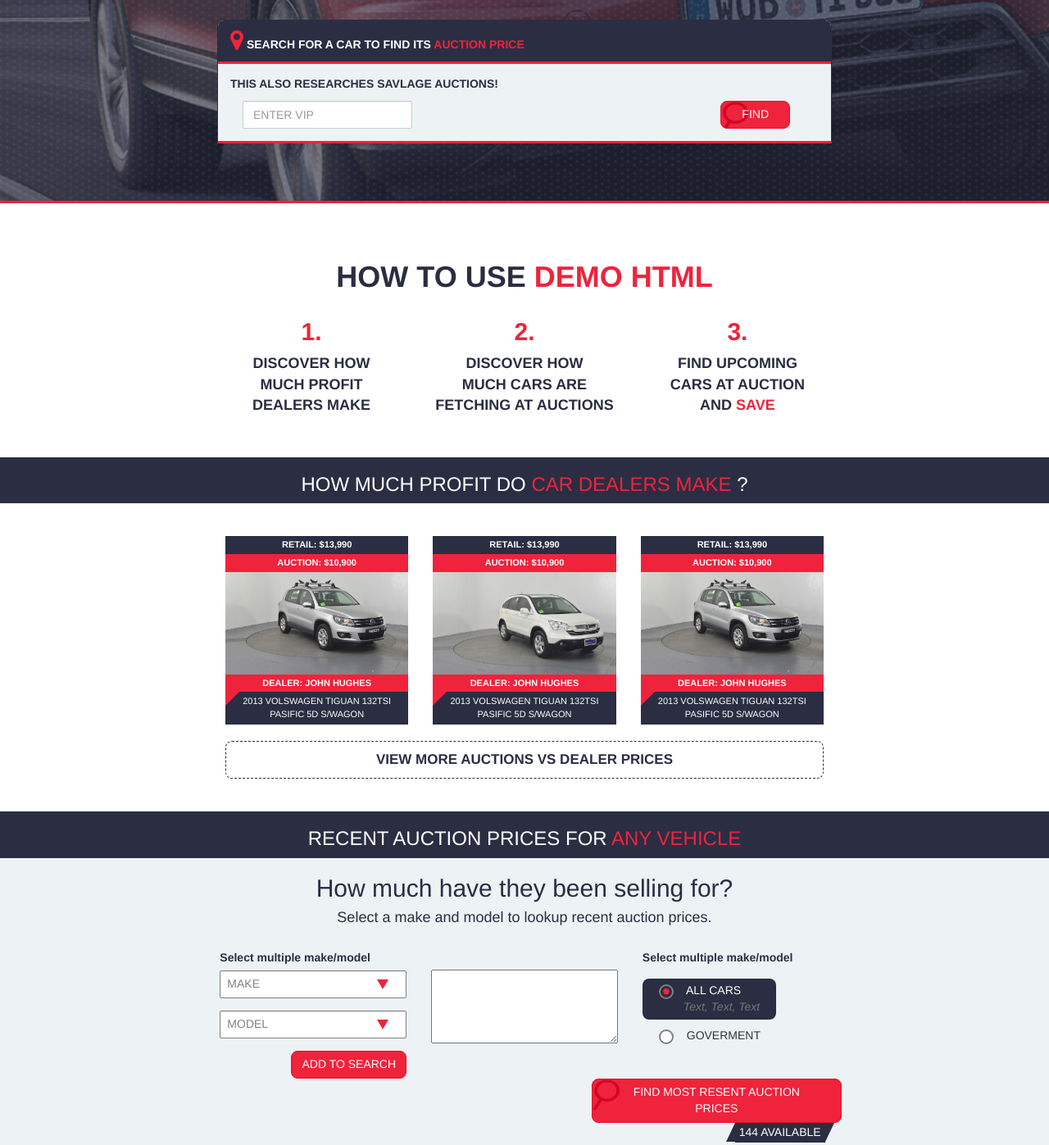
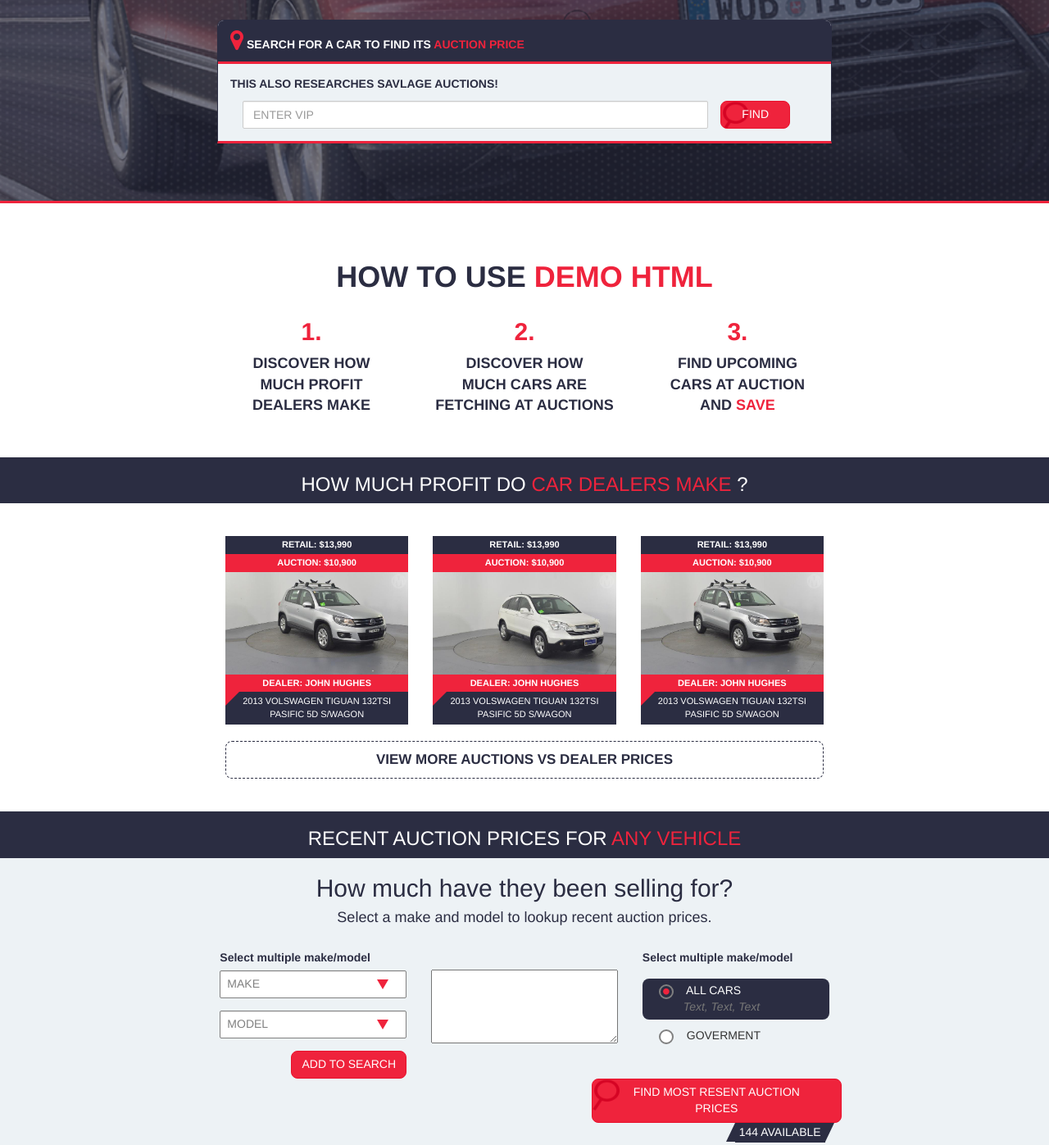
Before and after one commit to mery-harutyunyan/demo, a website: page index.html in a window 1280 px wide. Shown: the part 460-1857 px from the top of the page at 82% size. Drawn offline with nearby package versions, Linux system fonts and the light colour scheme.

Commit message:
small changes

```diff
--- a/assets/css/scss/mypanels.scss
+++ b/assets/css/scss/mypanels.scss
@@ -20,5 +20,9 @@
       color: $brand-primary;
       font-weight: 700;
     }
+
+    @media (max-width: $grid-float-breakpoint-max) {
+      text-align: center;
+    }
   }
 }
--- a/assets/css/scss/mystyle.scss
+++ b/assets/css/scss/mystyle.scss
@@ -92,7 +92,7 @@
 }
 
 .full-width-input {
-  width: 100%;
+  width: 100% !important;
 }
 
 footer {
@@ -333,7 +333,8 @@ input[type=radio]:checked + label:before {
 
 input[type="radio"]:checked + label {
   background-color: $brand-primary;
-  padding: 5px 20px;
+  //padding: 5px 95px 5px 20px;
+  width: 100%;
   border-radius: $border-radius-base;
   color: #FFFFFF;
 }
@@ -375,7 +376,6 @@ input[type="radio"]:checked + label {
     @media (max-width: $grid-float-breakpoint-max) {
       text-align: center;
     }
-
   }
 }
 
--- a/index.html
+++ b/index.html
@@ -91,7 +91,7 @@
                             <p>This also researches savlage auctions!</p>
                             <form class="form-inline">
                                 <div class="form-group col-md-10">
-                                    <input type="text" class="full-width-input form-control" placeholder="ENTER VIP">
+                                    <input type="text" class="form-control full-width-input" placeholder="ENTER VIP">
                                 </div>
                                 <button type="submit" class="btn btn-danger btn-search">Find</button>
                             </form>
@@ -376,8 +376,6 @@
 
                 <button class="ml20 btn btn-danger text-uppercase btn-parallelogram">View the full gov car guide ></button>
                 <button class="ml20 btn btn-danger text-uppercase btn-irregular-shape"> Upcoming gov cars for auction</button>
-
-
         </div>
     </div>
 </div>
```
Also changed, not shown: assets/css/bootstrap/bootstrap.css, 1 other file.
